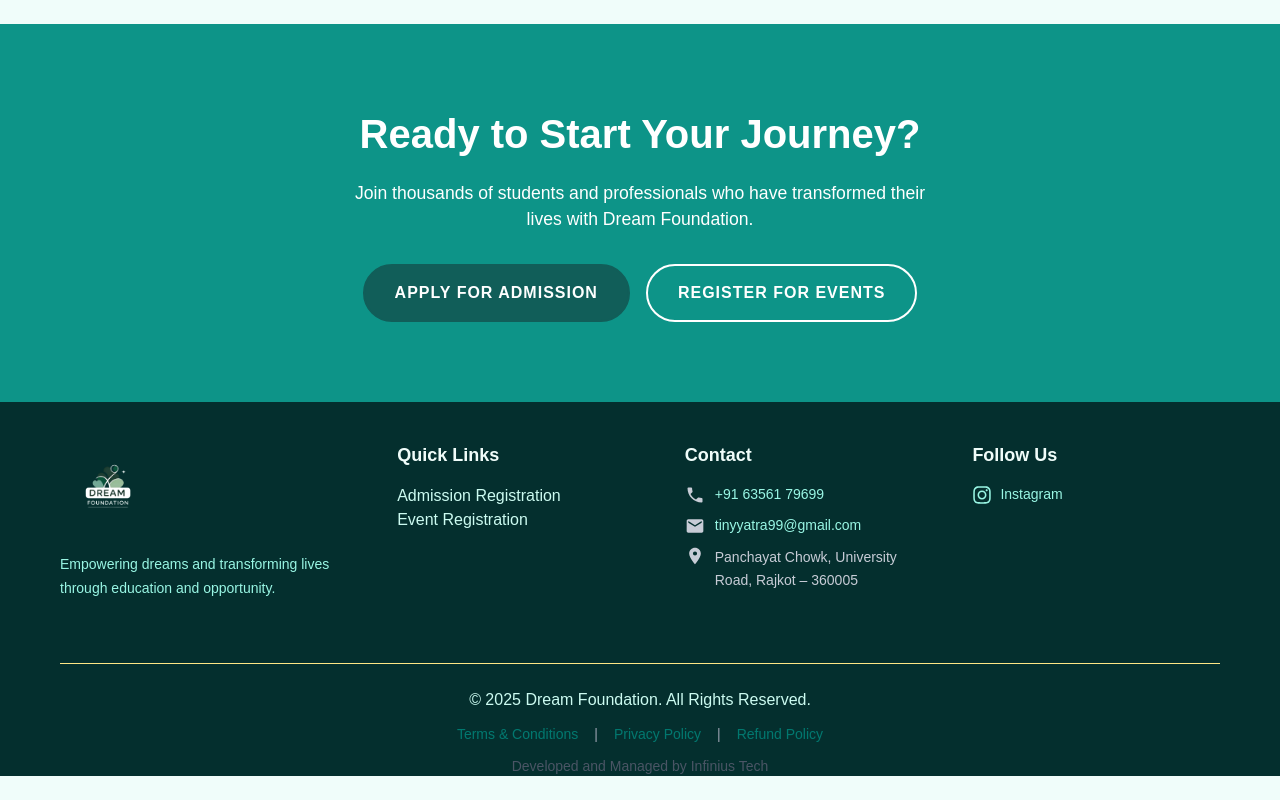
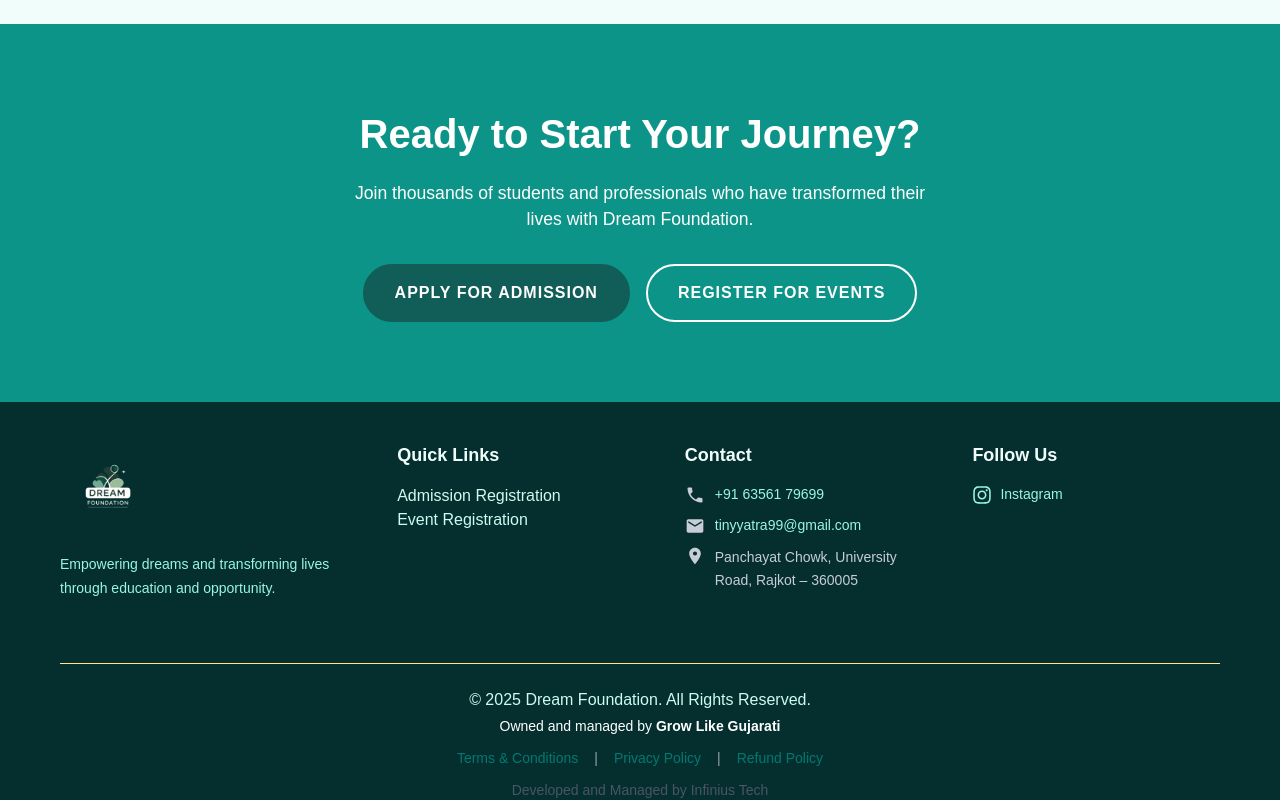
Before and after one commit to cmoradiya55/DreamFoundation, a Next.js app: page / in a window 1280 px wide. Shown: the part 2113-2913 px from the top of the page. Before the commit the page ends 2889 px from the top, so only its background shows below. Built offline with nearby package versions, Linux system fonts and the light colour scheme.

Commit message:
changes in foother

```diff
--- a/src/components/Footer/Footer.tsx
+++ b/src/components/Footer/Footer.tsx
@@ -99,8 +99,11 @@ export default function Footer() {
                 </div>
 
                 <div className="border-t border-amber-200 mt-8 pt-6 text-center">
-                    <p className="mb-3">
+                    <p className="mb-1">
                         &copy; {new Date().getFullYear()} Dream Foundation. All Rights Reserved.
+                    </p>
+                    <p className="mb-3 text-sm text-white">
+                        Owned and managed by <strong>Grow Like Gujarati</strong>
                     </p>
                     <div className="flex flex-wrap justify-center gap-4 text-sm">
                         <Link href="/terms-and-conditions" className="text-teal-700 hover:text-teal-800 hover:underline transition-colors">
```
